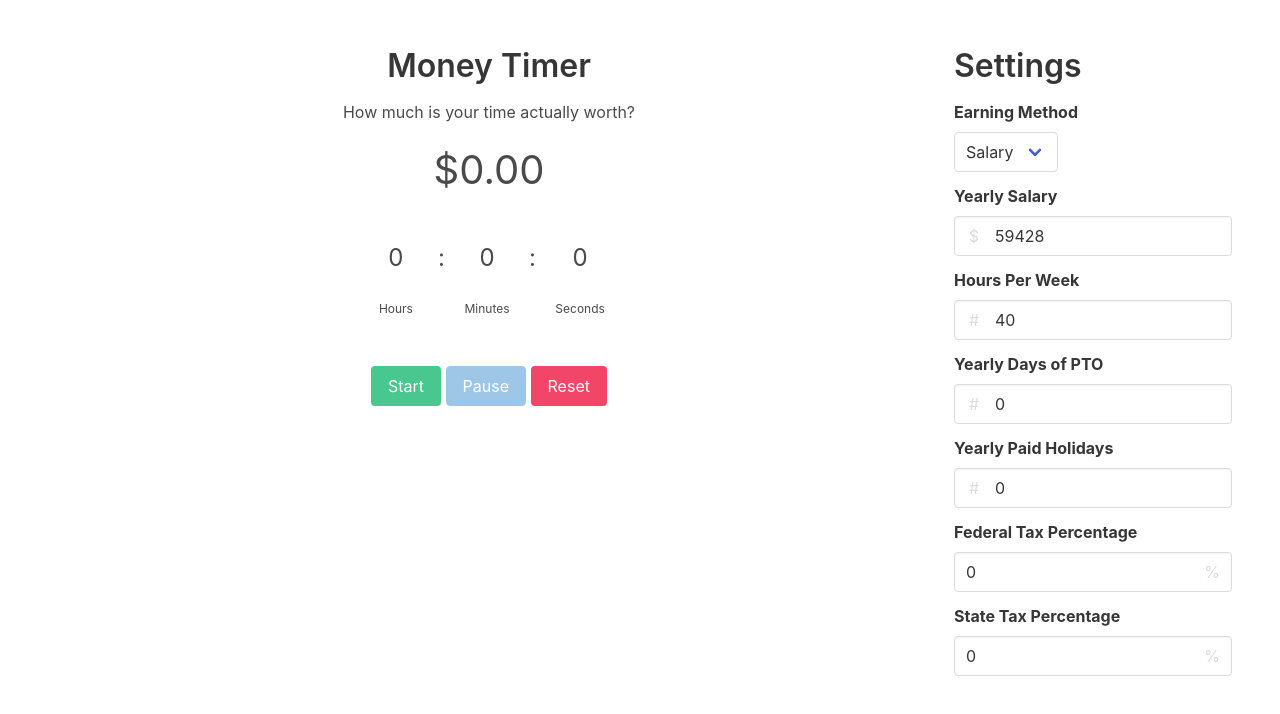
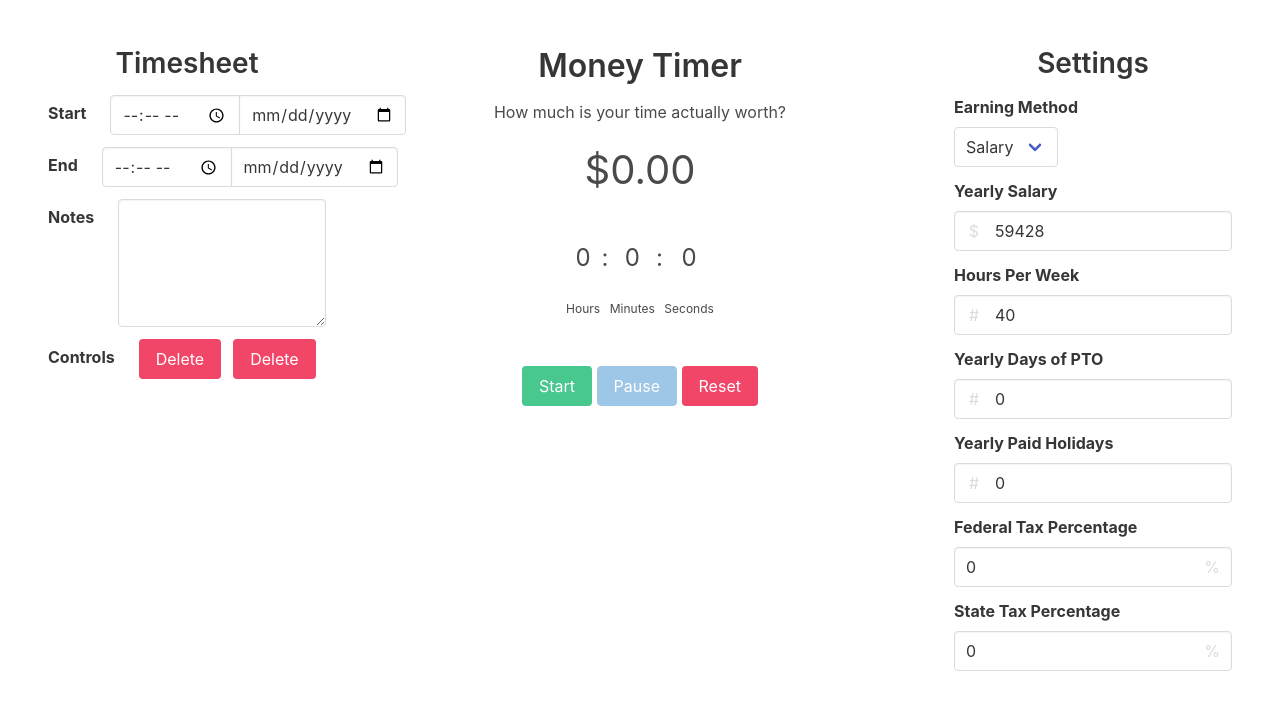
Before and after one commit to anthonyisensee/moneytimer, a plain HTML site: page index.html in a window 1280 px wide. Drawn offline with nearby package versions, Linux system fonts and the light colour scheme.

Commit message:
style: add timesheet panel and time entry

```diff
--- a/index.html
+++ b/index.html
@@ -11,6 +11,77 @@
 <body>
     <section class="section">
         <div class="columns">
+            <!-- begin time entry pane -->
+            <div class="column is-3">
+                <div class="block content">
+                    <h2 class="has-text-centered">Timesheet</h2>
+                    <div id="time_period_cntr">
+                        <div class="time-period block">
+                            <div class="field is-horizontal">
+                                <div class="field-label is-normal">
+                                    <label class="label">Start</label>
+                                </div>
+                                <div class="field-body">
+                                    <div class="field">
+                                        <div class="field has-addons">
+                                            <div class="control is-expanded">
+                                                <input class="input start-time" type="time">
+                                            </div>
+                                            <div class="control is-expanded">
+                                                <input class="input start-date" type="date">
+                                            </div>
+                                        </div>
+                                    </div>
+                                </div>
+                            </div>
+                            <div class="field is-horizontal">
+                                <div class="field-label is-normal">
+                                    <label class="label">End</label>
+                                </div>
+                                <div class="field-body">
+                                    <div class="field is-expanded">
+                                        <div class="field has-addons">
+                                            <div class="control is-expanded">
+                                                <input class="input end-time" type="time">
+                                            </div>
+                                            <div class="control is-expanded">
+                                                <input class="input end-date" type="date">
+                                            </div>
+                                        </div>
+                                    </div>
+                                </div>
+                            </div>
+                            <div class="field is-horizontal">
+                                <div class="field-label is-normal">
+                                    <label class="label">Notes</label>
+                                </div>
+                                <div class="field-body">
+                                    <div class="field">
+                                        <div class="control is-expanded">
+                                            <textarea class="textarea notes"></textarea>
+                                        </div>
+                                    </div>
+                                </div>
+                            </div>
+                            <div class="field is-horizontal">
+                                <div class="field-label is-normal">
+                                    <label class="label">Controls</label>
+                                </div>
+                                <div class="field-body">
+                                    <div class="field is-grouped">
+                                        <div class="control">
+                                            <a class="button is-danger">Delete</a>
+                                        </div>
+                                        <div class="control">
+                                            <a class="button is-danger">Delete</a>
+                                        </div>
+                                    </div>
+                                </div>
+                            </div>
+                        </div>
+                    </div>
+                </div>
+            </div>
             <!-- begin time tracker -->
             <div class="column">
                 <div class="block content has-text-centered">
@@ -55,7 +126,7 @@
             <!-- begin settings panel -->
             <div class="column is-3">
                 <div class="block content">
-                    <h1>Settings</h1>
+                    <h2 class="has-text-centered">Settings</h2>
                     <div class="field">
                         <label class="label">Earning Method</label>
                         <div class="select">
```
